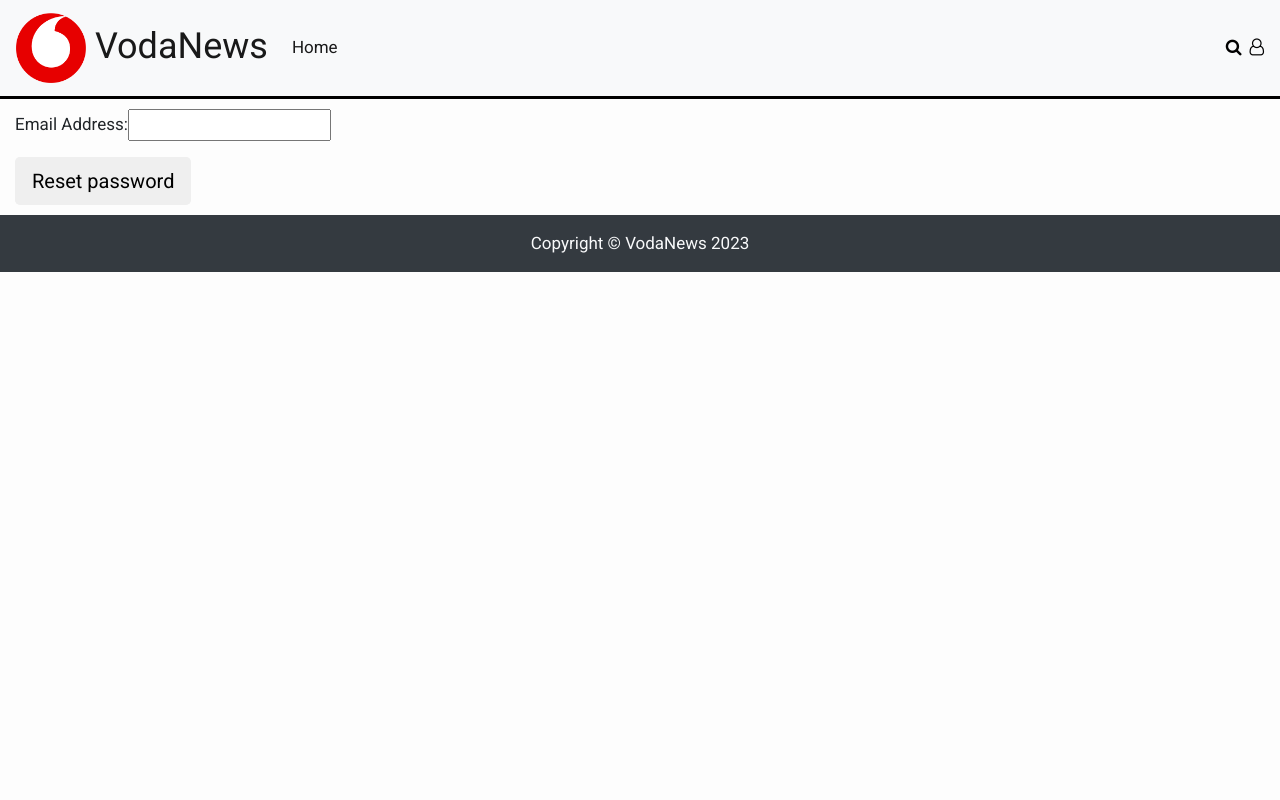
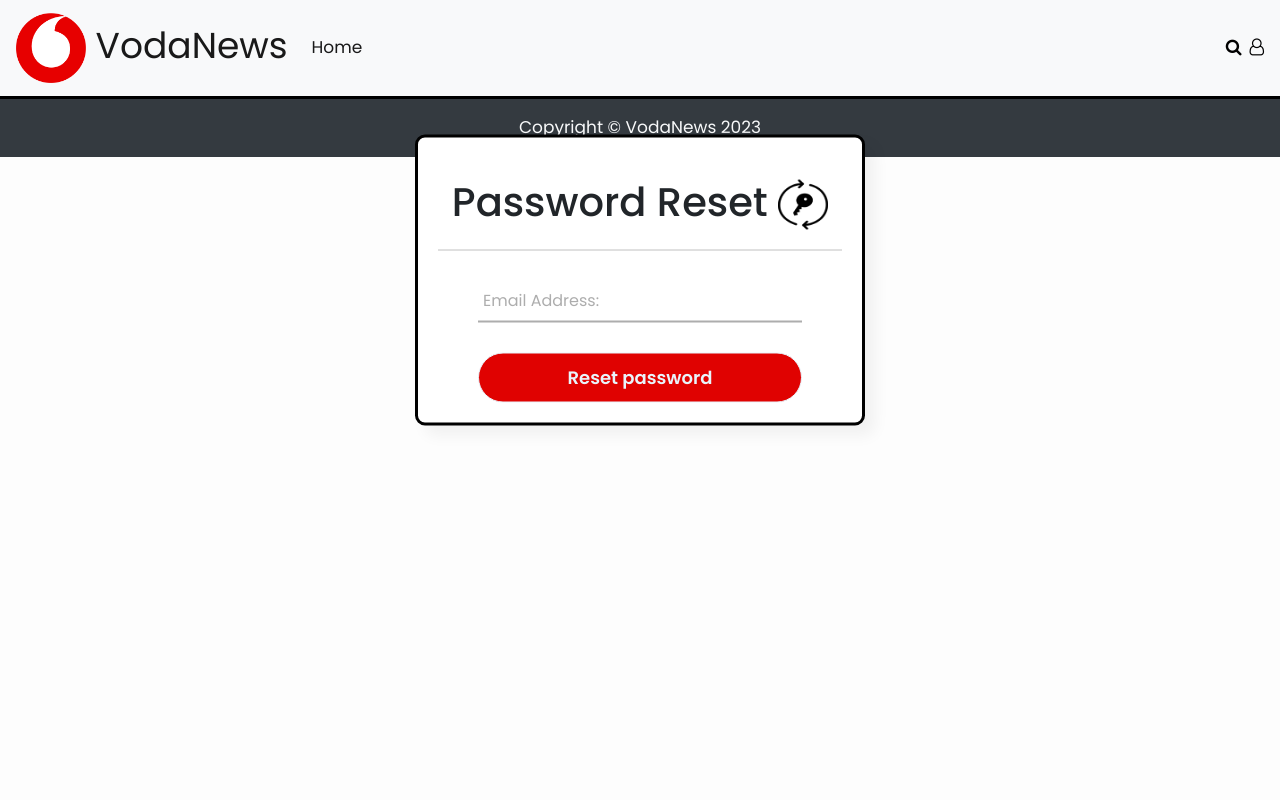
Before and after one commit to jab098/Vodafone-News, a Django app: page /users/accounts/password_reset/ in a window 1280 px wide. Run offline with Django 4.2, Linux system fonts and the light colour scheme; parts of the project's set-up code (start-up, migrations or seed data) failed here and were passed over; some libraries are stand-ins or nearby versions.

Commit message:
Password reset form updated

```diff
--- a/RIAProject/templates/registration/password_reset_form.html
+++ b/RIAProject/templates/registration/password_reset_form.html
@@ -1,15 +1,143 @@
 {% extends "base.html" %}
+{% block content %}
+{% load static %}
 
-{% block content %}
-<div class="content-section">
+<style>
+  @import url('https://fonts.googleapis.com/css2?family=Noto+Sans:wght@700&family=Poppins:wght@400;500;600&display=swap');
+
+  * {
+    margin: 0;
+    padding: 0;
+    box-sizing: border-box;
+    font-family: "Poppins", sans-serif;
+  }
+
+  body {
+    margin: 0;
+    padding: 0;
+    height: 100vh;
+    overflow: auto;
+  }
+
+  .center {
+    position: absolute;
+    top: 35%;
+    left: 50%;
+    transform: translate(-50%, -50%);
+    width: 450px;
+    padding: 20px;
+    background: white;
+    border-radius: 10px;
+    border: 3px solid #000000;
+    box-shadow: 10px 10px 15px rgba(0, 0, 0, 0.05);
+  }
+
+  .center h1 {
+    text-align: center;
+    padding: 20px 0;
+    border-bottom: 1px solid silver;
+  }
+
+  .center form {
+    padding: 0 40px;
+    box-sizing: border-box;
+  }
+
+  form .txt_field {
+    position: relative;
+    border-bottom: 2px solid #adadad;
+    margin: 30px 0;
+  }
+
+  .txt_field input {
+    width: 100%;
+    padding: 0 5px;
+    height: 40px;
+    font-size: 16px;
+    border: none;
+    background: none;
+    outline: none;
+  }
+
+  .txt_field label {
+    position: absolute;
+    top: 50%;
+    left: 5px;
+    color: #adadad;
+    transform: translateY(-50%);
+    font-size: 16px;
+    pointer-events: none;
+    transition: .5s;
+  }
+
+  .txt_field span::before {
+    content: '';
+    position: absolute;
+    top: 40px;
+    left: 0;
+    width: 0%;
+    height: 2px;
+    background: #e00201;
+    transition: .5s;
+  }
+
+  .txt_field input:focus~label,
+  .txt_field input:valid~label {
+    top: -5px;
+    color: #e00201;
+  }
+
+  .txt_field input:focus~span::before,
+  .txt_field input:valid~span::before {
+    width: 100%;
+  }
+
+  .pass {
+    margin: -5px 0 20px 5px;
+    color: #a6a6a6;
+    cursor: pointer;
+  }
+
+  .pass:hover {
+    text-decoration: underline;
+  }
+
+  input[type="submit"] {
+    width: 100%;
+    height: 50px;
+    border: 1px solid;
+    background: #e00201;
+    border-radius: 25px;
+    font-size: 18px;
+    color: #e9f4fb;
+    font-weight: 700;
+    cursor: pointer;
+    outline: none;
+  }
+
+  input[type="submit"]:hover {
+    border-color: #e00201;
+    transition: .5s;
+  }
+</style>
+
+<body>
+<div class="center">
+  <h1>Password Reset <img src="{% static 'pass_reset.png' %}" alt="Icon" width="50" height="50"></h1>
   <form action="" method="post">
     {% csrf_token %}
     {% if form.email.errors %}
       {{ form.email.errors }}
     {% endif %}
-        <p>Email Address:{{ form.email }}</p>
-      <input type="submit" class="btn btn-default btn-lg" value="Reset password">
+    <div class="txt_field">
+      {{ form.email }}
+      <span></span>
+      <label>Email Address:</label>
+    </div>
+        <!-- <p>Email Address:{{ form.email }}</p> -->
+      <input type="submit" value="Reset password">
     </form>
 </div>
+</body>
 
 {% endblock %}
```
Also changed, not shown: RIAProject/static/pass_reset.png (added).
